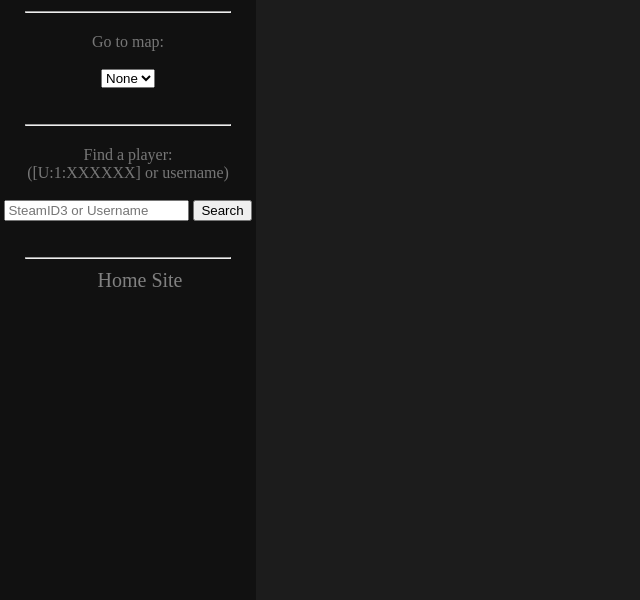
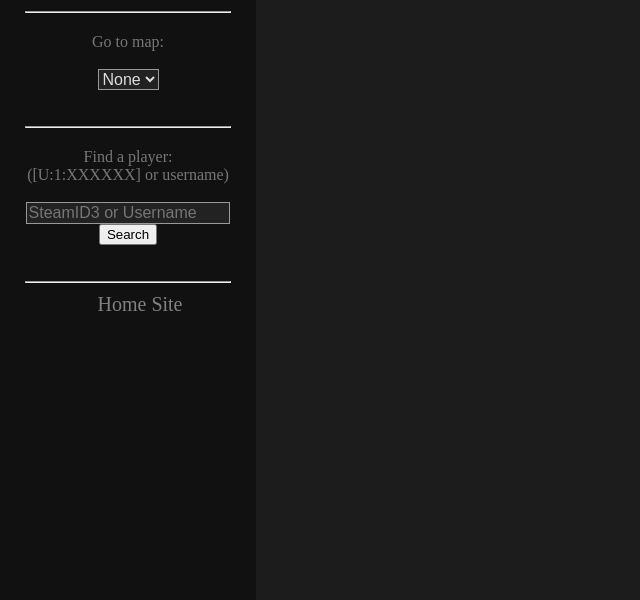
Before and after one commit to KawaiiClan/bhoptimer-webstats-kawaii, a PHP site: page /index.php?s=main in a window 1280 px wide. Shown: the part 280-880 px from the top of the page, without its empty margins (0-640 px from the left). Run offline with PHP 8.4, Linux system fonts and the light colour scheme; data that the repository does not hold is empty.

Commit message:
main.css - style forms better

```diff
--- a/assets/css/main.css
+++ b/assets/css/main.css
@@ -83,6 +83,15 @@ h3 {
   line-height: 1.1;
   color: #777;
 }
+/*forms*/
+input, select {
+  max-width: 80%;
+  border: 1px solid #999;
+  font-size: 1em;
+  color: #ddd;
+  background-color: #222;
+  border-radius: 0px;
+}
 /*table size*/
 table {
   min-width: 70%;
```
